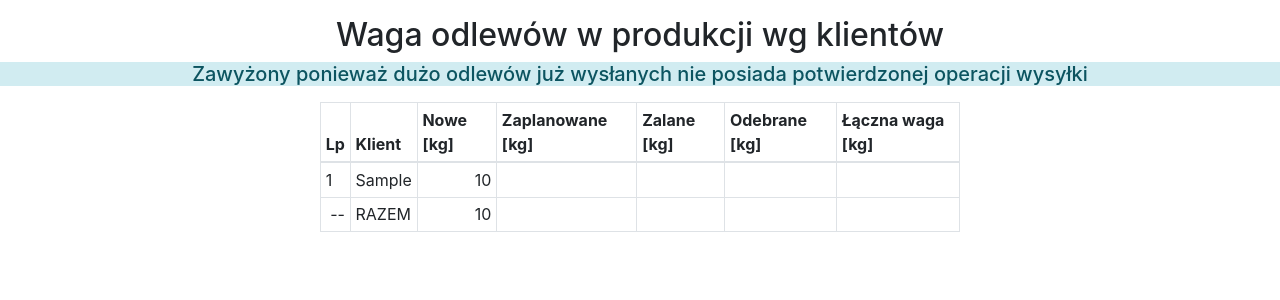
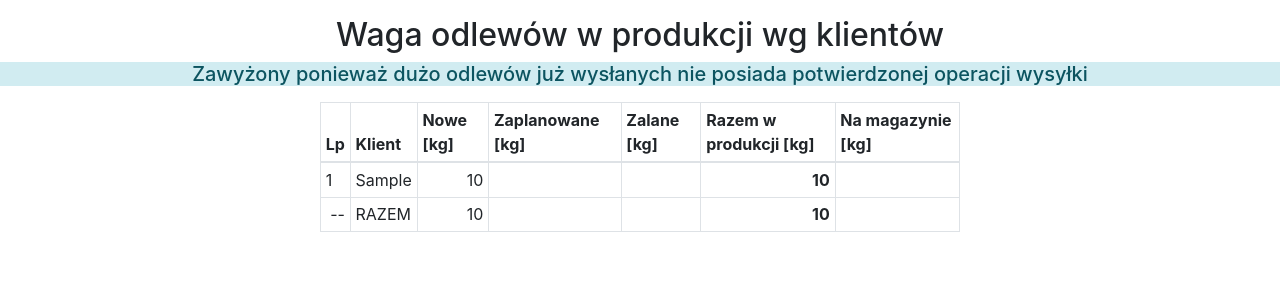
Before and after one commit to maurepass/metsoft_django, a Django app: page /reports/weight-per-client/ in a window 1280 px wide. Shown: the part 56-356 px from the top of the page. Run offline with Django 3.2, Linux system fonts and the light colour scheme; tables that the repository leaves empty hold one stand-in row (values such as "Sample post"); some libraries are stand-ins or nearby versions.

Commit message:
some changes not committed in previous commits

```diff
--- a/METsoft/settings.py
+++ b/METsoft/settings.py
@@ -25,7 +25,7 @@ SECRET_KEY = 'd71sfp!r5&m_%ock&$^devga4ktt!6ya&0#p+-j5y+^qq)moph'
 # SECURITY WARNING: don't run with debug turned on in production!
 DEBUG = True
 
-ALLOWED_HOSTS = []
+ALLOWED_HOSTS = ['testserver', 'localhost']
 
 
 # Application definition
--- a/prod_reports/templates/prod_reports/weight_per_client.html
+++ b/prod_reports/templates/prod_reports/weight_per_client.html
@@ -14,8 +14,8 @@
                 <th>Nowe [kg]</th>
                 <th>Zaplanowane [kg]</th>
                 <th>Zalane [kg]</th>
-                <th>Odebrane [kg]</th>
-                <th>Łączna waga [kg]</th>
+                <th>Razem w produkcji [kg]</th>
+                <th>Na magazynie [kg]</th>
             </tr>
         </thead>
         <tbody>
@@ -25,9 +25,9 @@
                     <td>{{ obj.customer }}</td>
                     <td class="text-right">{{ obj.new|floatformat:"0" }}</td>
                     <td class="text-right">{{ obj.planned|floatformat:"0" }}</td>
-                    <td class="text-right">{{ obj.poureed|floatformat:"0" }}</td>
-                    <td class="text-right">{{ obj.finished|floatformat:"0" }}</td>
-                    <td class="text-right">{{ obj.all|floatformat:"0" }}</td>
+                    <td class="text-right">{{ obj.poured|floatformat:"0" }}</td>
+                    <td class="text-right font-weight-bold">{{ obj.in_production|floatformat:"0" }}</td>
+                    <td class="text-right">{{ obj.on_stock|floatformat:"0" }}</td>
                 </tr>
             {% endfor %}
             <tr class="text-right">
@@ -36,8 +36,8 @@
                 <td>{{ sums.new|floatformat:0 }}</td>
                 <td>{{ sums.planned|floatformat:0 }}</td>
                 <td>{{ sums.poured|floatformat:0 }}</td>
-                <td>{{ sums.finished|floatformat:0 }}</td>
-                <td>{{ sums.all|floatformat:0 }}</td>
+                <td class="font-weight-bold">{{ sums.in_production|floatformat:0 }}</td>
+                <td>{{ sums.on_stock|floatformat:0 }}</td>
             </tr>
         </tbody>
     </table>
```
